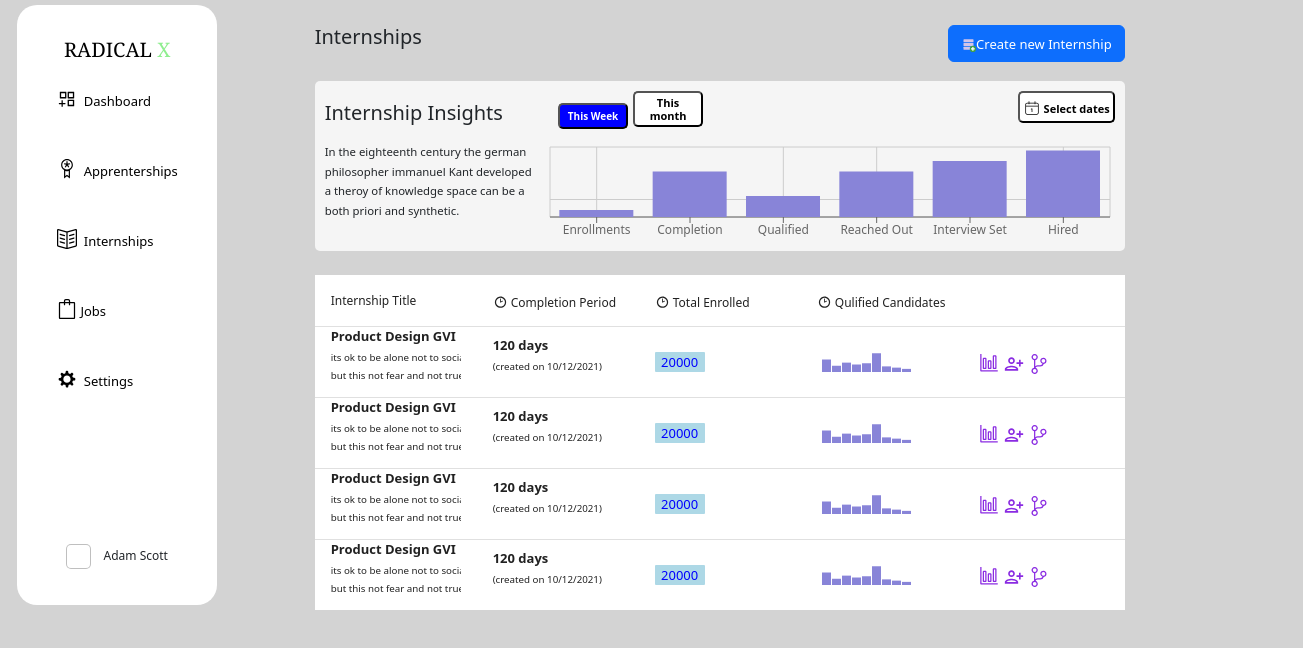
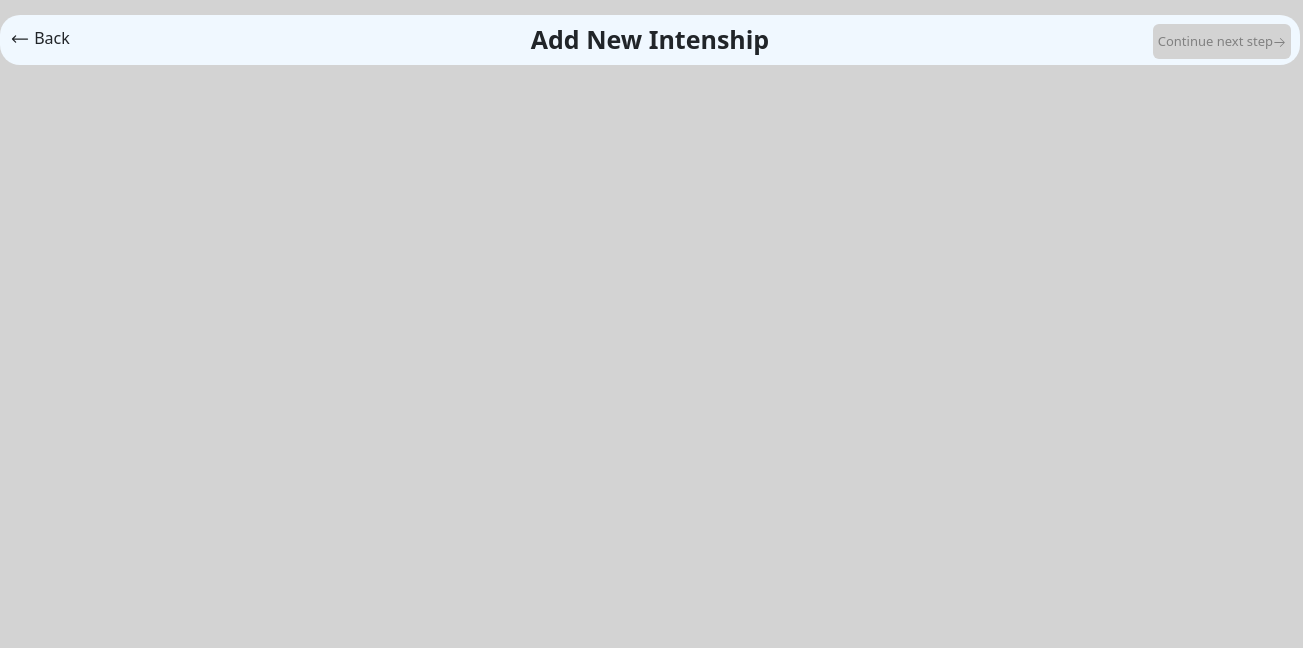
Before and after one commit to uniquex745/figmareact, a React (Create React App) app: page /Create in a window 1280 px wide. Shown: the top 648 px of the page, 1303 px wide, since content can reach past the window. Built offline with nearby package versions, Linux system fonts and the light colour scheme.

Commit message:
Add routing in link (nav-bar) for project-2
Start project -2 and also add routing in project -1 because for link other pages in navbar

```diff
--- a/package.json
+++ b/package.json
@@ -6,11 +6,14 @@
     "@testing-library/jest-dom": "^5.16.5",
     "@testing-library/react": "^13.4.0",
     "@testing-library/user-event": "^13.5.0",
+    "bootstrap": "^5.2.2",
     "firebase": "^9.12.1",
     "react": "^18.2.0",
+    "react-bootstrap": "^2.6.0",
     "react-data-table-component": "^7.5.3",
     "react-dom": "^18.2.0",
     "react-icons": "^4.6.0",
+    "react-router-dom": "^5.3.4",
     "react-scripts": "5.0.1",
     "react-table": "^7.8.0",
     "recharts": "^2.1.15",
--- a/src/App.js
+++ b/src/App.js
@@ -1,9 +1,6 @@
-import './index.css';
-import './home.css';
+
 import Navbar from './Navbar';
 import  Home from './Home';
-
-
 
 
 
@@ -16,20 +13,39 @@ function App() {
 
   return (
 
-    <><div className='container col-10'><Home />
+
+
+
+   <>
+
+
+
+    <div className='container col-10'>
+
+
+
+
+      <Home />
 
 
     </div><div className="container col-2">
 
 
-      <Navbar />
-    </div>
-
-    </>
+          <Navbar />
 
 
 
 
+
+
+
+
+
+
+      </div>
+
+
+    </>
 
 
   );
--- /dev/null
+++ b/src/Create.js
@@ -0,0 +1,43 @@
+import {Container,Row,Col,Button } from "react-bootstrap";
+import { HiArrowLongLeft,HiArrowRight } from "react-icons/hi2";
+import 'bootstrap/dist/css/bootstrap.min.css';
+import './create.css';
+
+
+
+const Create = () => {
+    return (
+
+
+
+            <div>
+
+            <Container fluid  className="addnew" >
+                <Row>
+                <Col>
+                    <h3 id="ba"><span id="hi"><HiArrowLongLeft/></span> Back </h3>
+                </Col>
+                <Col>
+                <h3 id="hnew">Add New Intenship</h3>
+                </Col>
+
+                <Col>
+                <Button id='cns'>Continue next step<HiArrowRight/></Button>
+
+                </Col>
+
+                </Row>
+
+            </Container>
+            </div>
+
+
+
+
+
+
+
+     );
+}
+
+export default Create;
--- a/src/Home.js
+++ b/src/Home.js
@@ -3,8 +3,7 @@ import './home.css';
 import { FcAddDatabase } from "react-icons/fc";
 import {CiCalendarDate} from 'react-icons/ci';
 import Table from './Interntable';
-
-
+import pdata from './grap';
 
 
 
@@ -17,55 +16,12 @@ import {BarChart,Bar,CartesianGrid,XAxis,Tooltip} from 'recharts';
 
 const Home = () => {
 
-    const pdata = [
-        {
-          name: 'Enrollments',
 
-          pv: 10000,
-
-
-        },
-        {
-          name: 'Completion',
-
-          pv: 65000,
-
-        },
-        {
-          name:'Qualified',
-
-          pv: 30000,
-
-        },
-        {
-          name: 'Reached Out',
-
-          pv: 65000,
-
-        },
-        {
-          name: 'Interview Set',
-
-          pv: 80000,
-
-        },
-        {
-          name: 'Hired',
-
-          pv: 95000,
-
-        },
-
-
-      ];
     return (
-
 
         <div className='internship '>
              <h1>Internships<button id='button' type='button' className='btn btn-primary' ><span id='data'><FcAddDatabase/></span>Create new Internship</button>
              </h1><br />
-
-
 
             <div className='container col-12' id='insights'><h5>Internship Insights <button id='b2' >This Week</button><button id='b3'>This month</button> <button id='b4'><span id='ci'><CiCalendarDate/></span>&nbsp;Select dates</button>
              </h5>
@@ -96,14 +52,6 @@ const Home = () => {
 
 
 
-
-
-
-
-
-
-
-
             </div>
 
 
--- a/src/Navbar.js
+++ b/src/Navbar.js
@@ -5,7 +5,23 @@ import {SlBookOpen,SlBag} from 'react-icons/sl'
 import {DiAptana} from 'react-icons/di'
 
 
+import './index.css';
+
+import { Link } from 'react-router-dom';
+
+
+
+
+
+
+
+
+
+
+
 const Navbar = () => {
+
+
     return (
 
         <nav className="navbar">
@@ -14,11 +30,15 @@ const Navbar = () => {
 
 
                 <h1>RADICAL&nbsp;<span id='x'>X</span></h1>
-                <a href="/"><span id='dash'><AiOutlineAppstoreAdd /></span><br />&nbsp; Dashboard</a>
-                <a href="/"><span id='medal'><TfiMedall /></span><br />&nbsp; Apprenterships</a>
-                <a href="/"><span id='book'><SlBookOpen /></span><br />&nbsp;&nbsp;Internships</a>
-                <a href="/"><span id='jb'><SlBag /></span><br />&nbsp;Jobs</a>
-                <a href="/"><span id='set'><DiAptana /></span><br />&nbsp; Settings</a>
+
+
+                <Link to="/"><p><span id='jb'><AiOutlineAppstoreAdd/></span>&nbsp;&nbsp;&nbsp;DashBoard</p></Link>
+
+               <Link to="/Create"><p><span id='medal'><SlBookOpen/></span>&nbsp;&nbsp;&nbsp;Internships</p></Link>
+               <Link to=""><p><span id='book'><TfiMedall/></span>&nbsp;&nbsp;Apprenterships</p></Link>
+               <Link to=""><p><span id='set'><SlBag/></span>&nbsp;&nbsp;Jobs</p></Link>
+               <Link to=""><p><span id='dash'><DiAptana/></span>&nbsp;&nbsp;Settings</p></Link>
+
 
 
             </div>
@@ -31,4 +51,5 @@ const Navbar = () => {
      );
 }
 
+
 export default Navbar;
--- /dev/null
+++ b/src/create.css
@@ -0,0 +1,42 @@
+
+.addnew{
+    background-color:aliceblue;
+    border-radius: 20px;
+    height: 50px;
+    margin: auto;
+    margin-top: 15px;
+    padding: 9px;
+    width: 1300px;
+
+}
+#hnew{
+    font-size: 25px;
+    font-weight: bold;
+    text-align: center;
+
+}
+
+#cns{
+    float: right;
+    padding: 5px;
+    font-size: small;
+    background-color: lightgray;
+    color: gray;
+    border: 0px solid gray;
+    height: 35px;
+
+
+}
+
+#ba{
+    float: left;
+    font-size: medium;
+    margin: 1px;
+
+
+
+}
+
+#hi{
+    font-size: 20px;
+}
--- /dev/null
+++ b/src/grap.js
@@ -0,0 +1,46 @@
+
+
+    const pdata = [
+        {
+          name: 'Enrollments',
+
+          pv: 10000,
+
+
+        },
+        {
+          name: 'Completion',
+
+          pv: 65000,
+
+        },
+        {
+          name:'Qualified',
+
+          pv: 30000,
+
+        },
+        {
+          name: 'Reached Out',
+
+          pv: 65000,
+
+        },
+        {
+          name: 'Interview Set',
+
+          pv: 80000,
+
+        },
+        {
+          name: 'Hired',
+
+          pv: 95000,
+
+        },
+
+
+      ]
+
+
+    export default pdata;
--- a/src/index.css
+++ b/src/index.css
@@ -38,18 +38,29 @@ body{
 
   margin-bottom: 150px;
   margin-left: 20px;
+
+
+
 }
 
-.links a{
+.links a {
 
-  padding: 5px;
+  padding: 10px;
   display: flex;
   text-decoration: none;
-  margin-left: 10px;
-  font-size: small;
-  line-height: 8px;
-  margin-bottom: 40px;
+  font-size: 12px;
+  font-weight: 20px;
+
+  margin-bottom: 10px;
+  line-height: 10px;
   color: black;
+  height: 30px;
+
+  margin: 10px;
+
+
+
+
 
 
 
@@ -62,10 +73,10 @@ body{
 
   padding: 17px;
   color: black;
-  font-size: 20px;
+  font-size: 21px;
   margin: 5px;
   font-weight: lighter;
-  font-family:Georgia, 'Times New Roman', Times, serif
+  font-family:Georgia, 'Times New Roman', Times, serif;
 
 
 
@@ -76,7 +87,7 @@ body{
 
 #dash{
 
-    font-size: 20px;
+    font-size: 17px;
 
 
 }
@@ -84,21 +95,21 @@ body{
 
 #medal{
 
-  font-size: 20px;
+  font-size: 17px;
 }
 
 #book{
 
-  font-size: 20px;
+  font-size: 17px;
 }
 
 #set{
 
-  font-size: 20px;
+  font-size: 17px;
 }
 
 #jb{
-  font-size: 20px;
+  font-size: 17px;
 }
 
 
@@ -106,8 +117,11 @@ body{
 
   color: blue;
   background-color: lightblue;
-  border-radius: 5px;
+  border-radius: 20px;
   padding: 5px;
+  height: 30px;
+
+
 
 
 
--- a/src/index.js
+++ b/src/index.js
@@ -1,17 +1,31 @@
 import React from 'react';
 import ReactDOM from 'react-dom/client';
-import './index.css';
+import Create from './Create';
+import  {BrowserRouter as Router , Route, Switch} from 'react-router-dom'
+
+
+
 import App from './App';
-import reportWebVitals from './reportWebVitals';
+
+
 
 const root = ReactDOM.createRoot(document.getElementById('root'));
 root.render(
   <React.StrictMode>
-    <App />
+    <Router>
+    <Switch>
+    <Route exact path="/" component={App}/>
+    <Route  path="/Create" component={Create}/>
+    </Switch>
+
+    </Router>
   </React.StrictMode>
+
 );
+
+
+
 
 // If you want to start measuring performance in your app, pass a function
 // to log results (for example: reportWebVitals(console.log))
 // or send to an analytics endpoint. Learn more: https://bit.ly/CRA-vitals
-reportWebVitals();
--- a/src/reportWebVitals.js
+++ /dev/null
@@ -1,13 +0,0 @@
-const reportWebVitals = onPerfEntry => {
-  if (onPerfEntry && onPerfEntry instanceof Function) {
-    import('web-vitals').then(({ getCLS, getFID, getFCP, getLCP, getTTFB }) => {
-      getCLS(onPerfEntry);
-      getFID(onPerfEntry);
-      getFCP(onPerfEntry);
-      getLCP(onPerfEntry);
-      getTTFB(onPerfEntry);
-    });
-  }
-};
-
-export default reportWebVitals;
```
Also changed, not shown: src/setupTests.js (deleted, +0 -5 lines), 2 other files (tests, documents, lock files or other folders).
